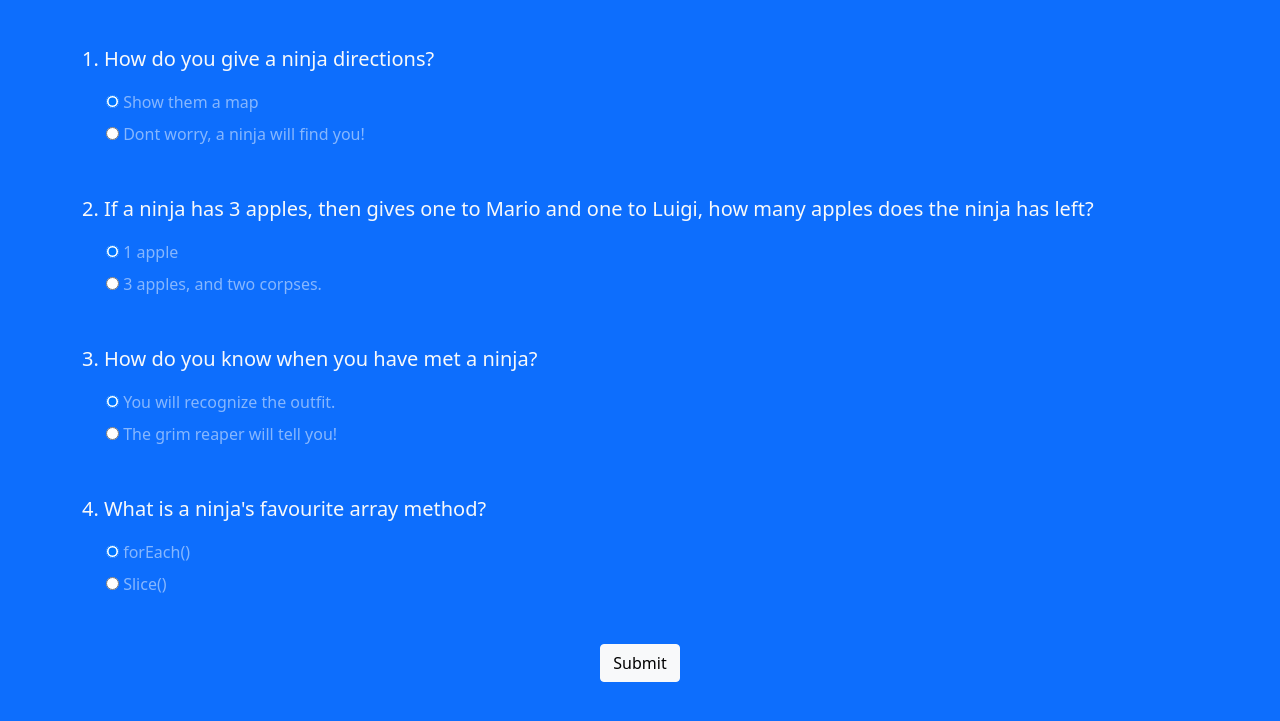
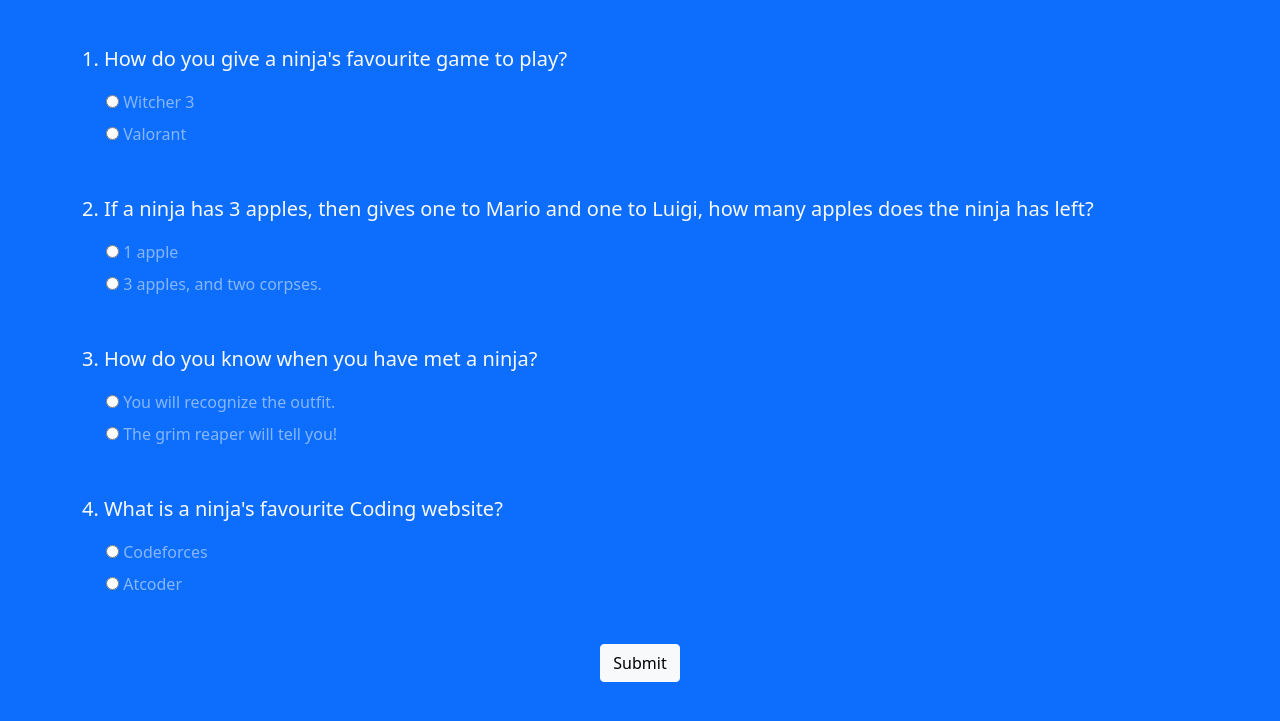
Before and after one commit to ishan2305/NinjaQuiz, a plain HTML site: page index.html in a window 1280 px wide. Shown: the part 271-992 px from the top of the page. Drawn offline with nearby package versions, Linux system fonts and the light colour scheme.

Commit message:
added small animations and updated some questions.

```diff
--- a/app.js
+++ b/app.js
@@ -1,4 +1,4 @@
-const correctAnswers = ['B', 'B', 'B', 'B'];
+const correctAnswers = ['A', 'B', 'B', 'A'];
 const form = document.querySelector('.quiz-form');
 const result = document.querySelector('.result');
 const span = document.querySelector('span');
@@ -17,9 +17,22 @@
             score += 25;
         }
     }
+    scrollTo(0, 0);
+    result.classList.remove('d-none');
 
-    result.classList.remove('d-none');
-    span.textContent = `${score}%`;
 
     //console.log(score);
+    let output = 0;
+    const timer = setInterval(
+        () => {
+            span.textContent = `${output}%`;
+            if (output === score) {
+                clearInterval(timer);
+            }
+            else {
+                output++;
+            }
+        }, 20
+    );
+
 });
--- a/index.html
+++ b/index.html
@@ -29,14 +29,14 @@
 
             <form class="quiz-form text-light">
                 <div class="my-5">
-                    <p class="lead font-weight-normal">1. How do you give a ninja directions?</p>
+                    <p class="lead font-weight-normal">1. How do you give a ninja's favourite game to play?</p>
                     <div class="form-check my-2 text-white-50">
-                        <input type="radio" name="q1" value="A" checked>
-                        <label class="form-check-label">Show them a map</label>
+                        <input type="radio" name="q1" value="A">
+                        <label class="form-check-label">Witcher 3</label>
                     </div>
                     <div class="form-check my-2 text-white-50">
                         <input type="radio" name="q1" value="B">
-                        <label class="form-check-label">Dont worry, a ninja will find you!</label>
+                        <label class="form-check-label">Valorant</label>
                     </div>
                 </div>
 
@@ -47,7 +47,7 @@
                         to Mario and one to Luigi, how many apples does the ninja has left?
                     </p>
                     <div class="form-check my-2 text-white-50">
-                        <input type="radio" name="q2" value="A" checked>
+                        <input type="radio" name="q2" value="A">
                         <label class="form-check-label">1 apple</label>
                     </div>
                     <div class="form-check my-2 text-white-50">
@@ -62,7 +62,7 @@
                 <div class="my-5">
                     <p class="lead font-weight-normal">3. How do you know when you have met a ninja?</p>
                     <div class="form-check my-2 text-white-50">
-                        <input type="radio" name="q3" value="A" checked>
+                        <input type="radio" name="q3" value="A">
                         <label class="form-check-label">You will recognize the outfit.</label>
                     </div>
                     <div class="form-check my-2 text-white-50">
@@ -75,14 +75,14 @@
 
 
                 <div class="my-5">
-                    <p class="lead font-weight-normal">4. What is a ninja's favourite array method?</p>
+                    <p class="lead font-weight-normal">4. What is a ninja's favourite Coding website?</p>
                     <div class="form-check my-2 text-white-50">
-                        <input type="radio" name="q4" value="A" checked>
-                        <label class="form-check-label">forEach()</label>
+                        <input type="radio" name="q4" value="A">
+                        <label class="form-check-label">Codeforces</label>
                     </div>
                     <div class="form-check my-2 text-white-50">
                         <input type="radio" name="q4" value="B">
-                        <label class="form-check-label">Slice()</label>
+                        <label class="form-check-label">Atcoder</label>
                     </div>
                 </div>
 
```
